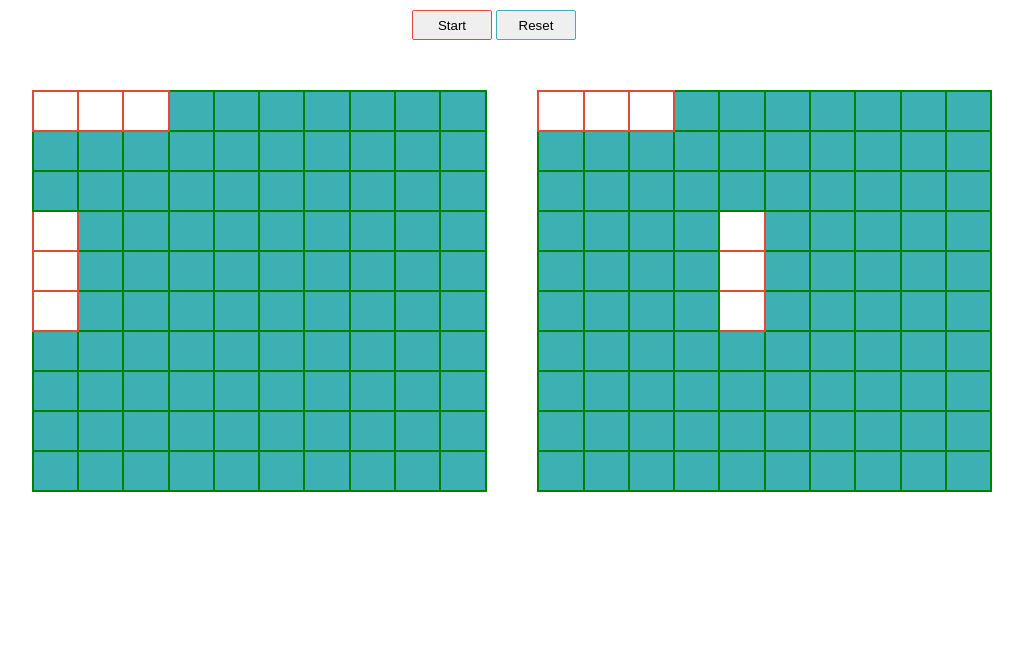
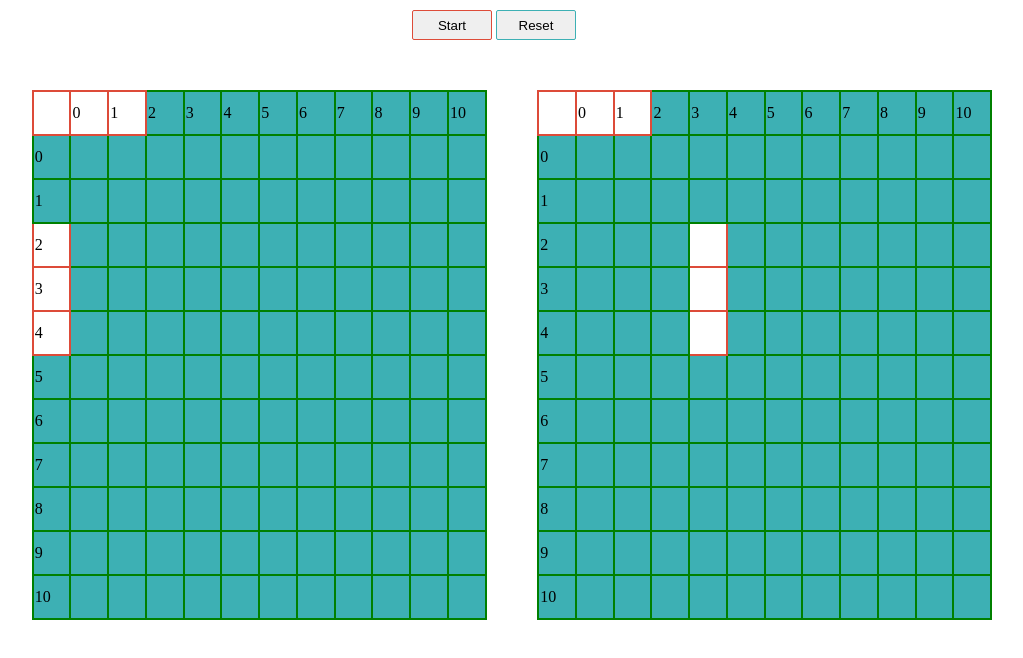
Before and after one commit to tafodinho/battleship, a website built with webpack: page dist/index.html in a window 1280 px wide. Shown: the whole page, without its empty margins (128-1151 px from the left). Built offline with nearby package versions, Linux system fonts and the light colour scheme.

Commit message:
added numbers to the grid to help place battle ships

```diff
--- a/assets/scss/styles.scss
+++ b/assets/scss/styles.scss
@@ -46,10 +46,10 @@ body {
     margin: 0 2.5%;
     .row {
         width: 100%;
-        height: 40px;
+        height: 40px !important;
         .box {
-            width: 10%;
-            height: 100%;
+            width: 8%;
+            height: 40px;
             border: solid green 2px;
             margin: 0;
             background: #3db0b4;
--- a/src/GameBoard.js
+++ b/src/GameBoard.js
@@ -2,8 +2,8 @@ class GameBoard {
 
     constructor(ships, owner) {
         this.grid = new Array(100)
-        this.numRows = 10
-        this.numColumns = 10
+        this.numRows = 11
+        this.numColumns = 11
         this.ships = ships
         this.owner = owner
         this.visitedGrids = []
--- a/src/ultility.js
+++ b/src/ultility.js
@@ -1,11 +1,23 @@
 
 const renderBoard = (board, parent) => {
-    for(let i = 0; i < board.numRows; i++) {
+    for(let i = 0; i <= board.numRows; i++) {
         const row = document.createElement("tr")
+
         row.setAttribute("id", `row-${i}`)
         row.setAttribute("class", "row")
-        for(let j = 0; j < board.numColumns; j++) {
+        for(let j = 0; j <= board.numColumns; j++) {
             const box = document.createElement('td')
+            if (i==0){
+                if (j!=0){
+                    box.innerHTML = j-1
+                }
+
+            }
+            if (j==0){
+                if (i!=0){
+                    box.innerHTML = i-1
+                }
+            }
             box.setAttribute("id", `${board.owner}${i}${j}`)
             box.setAttribute("class", "box")
             row.appendChild(box)
```
Also changed, not shown: assets/css/styles.css, dist/main.js, 1 other file.
